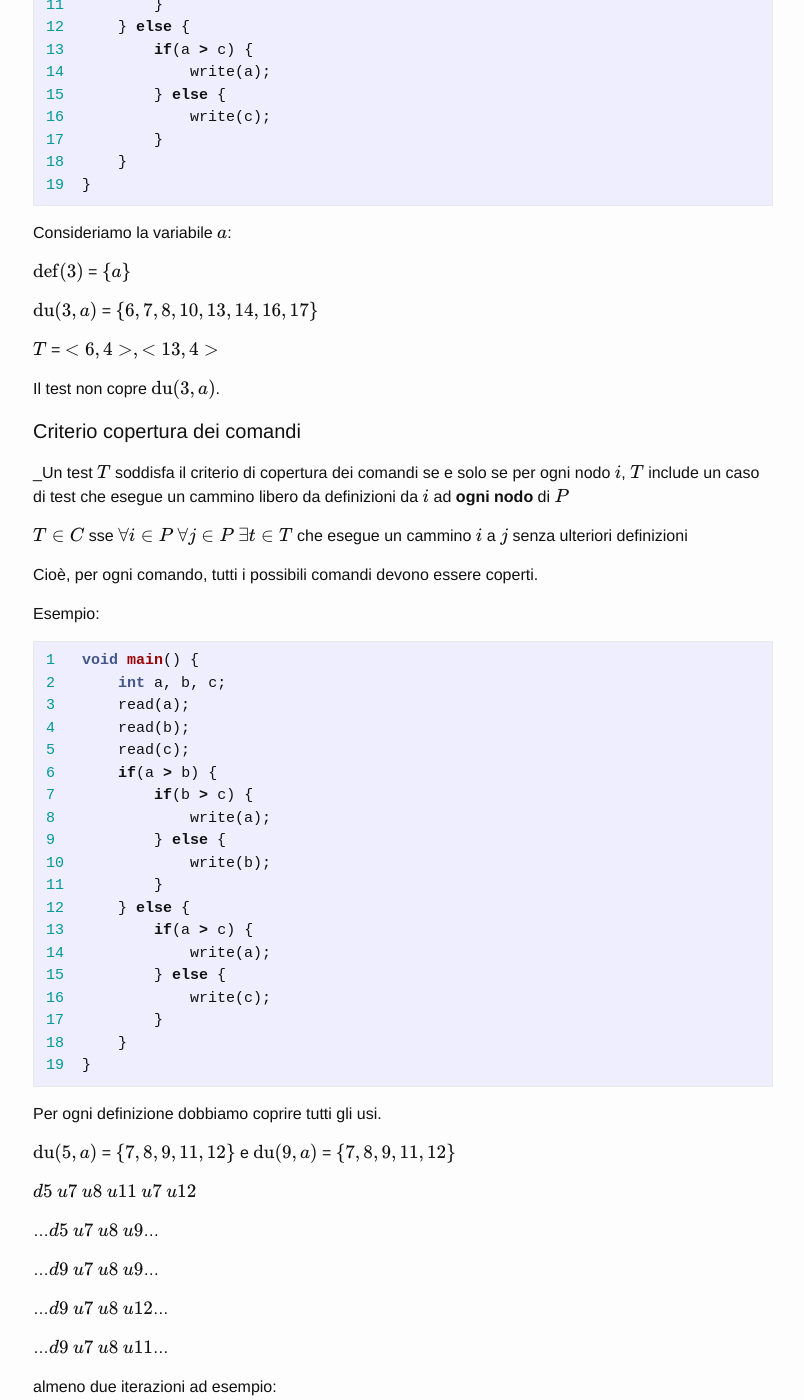
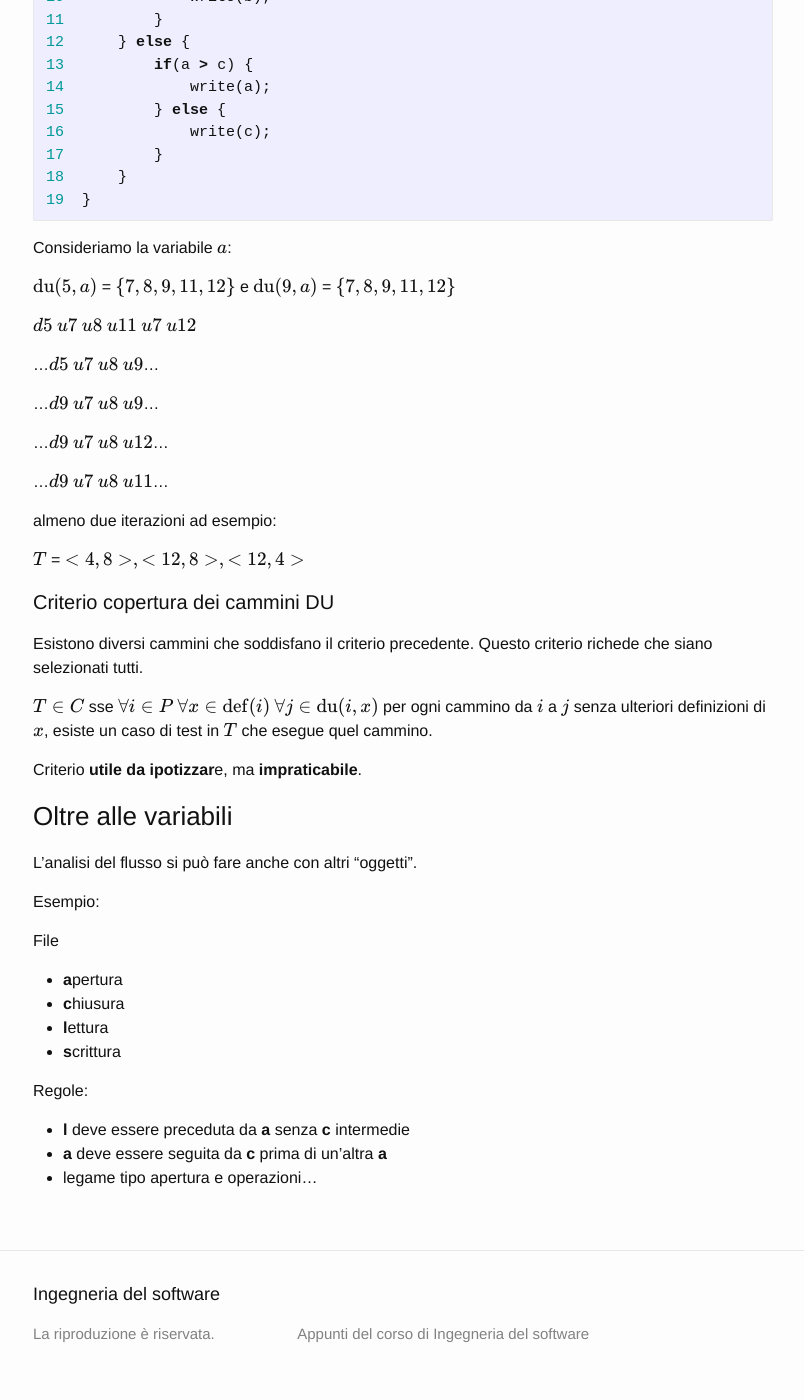
Before and after one commit to MarcoBuster/sweng, a Jekyll site: the page built from _posts/2022-11-23-testing-e-processi-di-review.md, in a window 1280 px wide and 1400 px high, scrolled down 12904 px. Shown: the whole window, without its empty margins (237-1041 px from the left). Built offline with Jekyll 4.4.1, drawn with Linux system fonts in a browser that asks for light colours; formulas are drawn with MathJax 3; the table of contents is made by our own code; some of the changed text lies outside the part shown.

Commit message:
Fix issue

````diff
--- a/_posts/2022-11-23-testing-e-processi-di-review.md
+++ b/_posts/2022-11-23-testing-e-processi-di-review.md
@@ -469,6 +469,7 @@ Due definizioni:
 * $$\operatorname{def}(9)$$ = $$\{a\}$$
 
 $$\operatorname{du}(5, a)$$ $$=$$ $$\{7, 8, 9, 11, 12\}$$
+
 $$\operatorname{du}(9, a)$$ $$=$$ $$\{7, 8, 9, 11, 12\}$$
 
 Sia la definizione data alla riga $$5$$ che quella data alla riga $$9$$ possono essere usate alla riga $$7, 8, 9, 11, 12$$.
@@ -519,48 +520,6 @@ Esempio:
 
 Consideriamo la variabile $$a$$:
 
-$$\operatorname{def}(3)$$ = $$\{a\}$$
-
-$$\operatorname{du}(3, a)$$ = $$\{6, 7, 8, 10, 13, 14, 16, 17\}$$
-
-$$T$$ = $${ <6, 4>, <13, 4> }$$
-
-Il test non copre $$\operatorname{du}(3, a)$$.
-
-#### Criterio copertura dei comandi
-
-_Un test $$T$$ soddisfa il criterio di copertura dei comandi se e solo se per ogni nodo $$i$$, $$T$$ include un caso di test che esegue un cammino libero da definizioni da $$i$$ ad **ogni nodo** di $$P$$
-
-$$T \in C$$ sse $$ \forall i \in P$$ $$\forall j \in P$$ $$\exists t \in T$$ che esegue un cammino $$i$$ a $$j$$ senza ulteriori definizioni
-
-Cioè, per ogni comando, tutti i possibili comandi devono essere coperti.
-
-Esempio:
-
-```c
-1   void main() {
-2       int a, b, c;
-3       read(a);
-4       read(b);
-5       read(c);
-6       if(a > b) {
-7           if(b > c) {
-8               write(a);
-9           } else {
-10              write(b);
-11          }
-12      } else {
-13          if(a > c) {
-14              write(a);
-15          } else {
-16              write(c);
-17          }
-18      }
-19  }
-```
-
-Per ogni definizione dobbiamo coprire tutti gli usi.
-
 $$\operatorname{du}(5, a)$$ = $$\{7, 8, 9, 11, 12\}$$ e $$\operatorname{du}(9, a)$$ = $$\{7, 8, 9, 11, 12\}$$
 
 $$d5$$ $$u7$$ $$u8$$ $$u11$$ $$u7$$ $$u12$$
````
